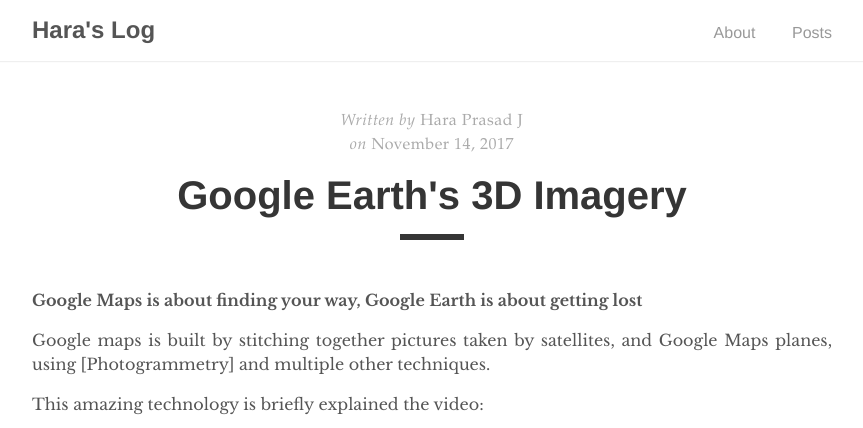
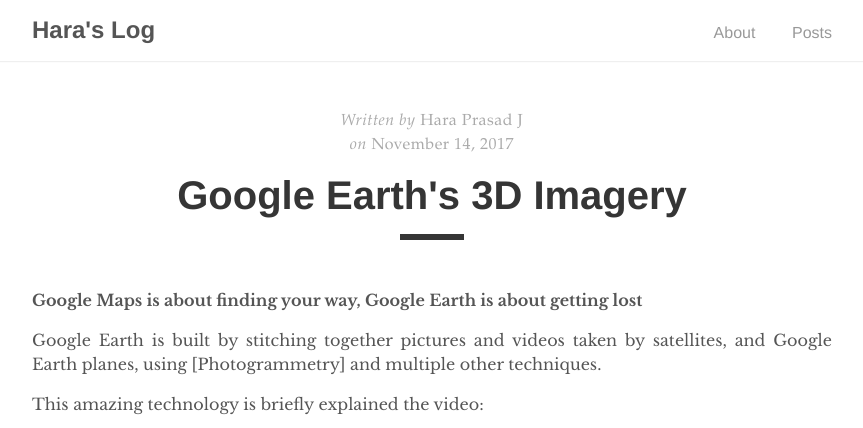
Before and after one commit to haraprasadj/haraprasadj.github.io, a Jekyll site: the page built from _posts/2017-11-14-google-earth-3d-imagery-explained.md, in a window 1280 px wide, cut to the strip 0-428 px from the top of the page. Shown: the whole strip, without its empty margins (208-1071 px from the left). Built offline with Jekyll 4.4.1, drawn with Linux system fonts in a browser that asks for light colours; nearby versions of some CDN libraries.

Commit message:
Update 2017-11-14-google-earth-3d-imagery-explained.md

```diff
--- a/_posts/2017-11-14-google-earth-3d-imagery-explained.md
+++ b/_posts/2017-11-14-google-earth-3d-imagery-explained.md
@@ -6,7 +6,7 @@
 
 **Google Maps is about finding your way, Google Earth is about getting lost**
 
-Google maps is built by stitching together pictures taken by satellites, and Google Maps planes, using [Photogrammetry] and multiple other techniques.
+Google Earth is built by stitching together pictures and videos taken by satellites, and Google Earth planes, using [Photogrammetry] and multiple other techniques.
 
 This amazing technology is briefly explained the video:
 
```
